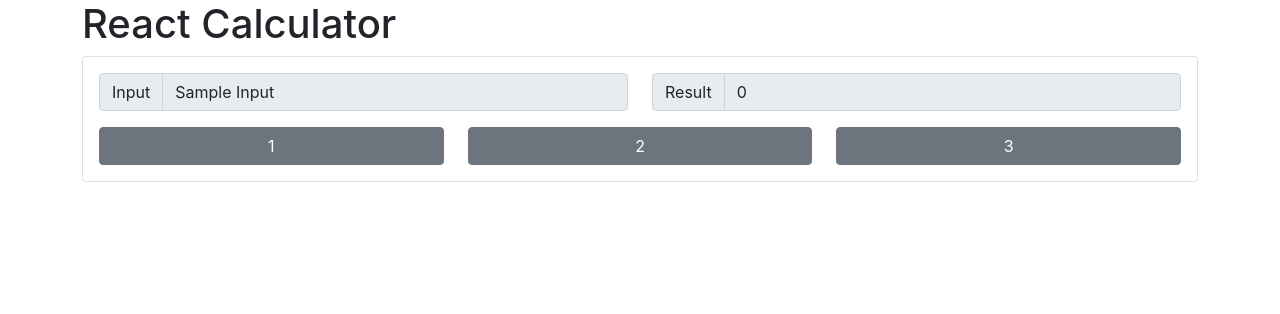
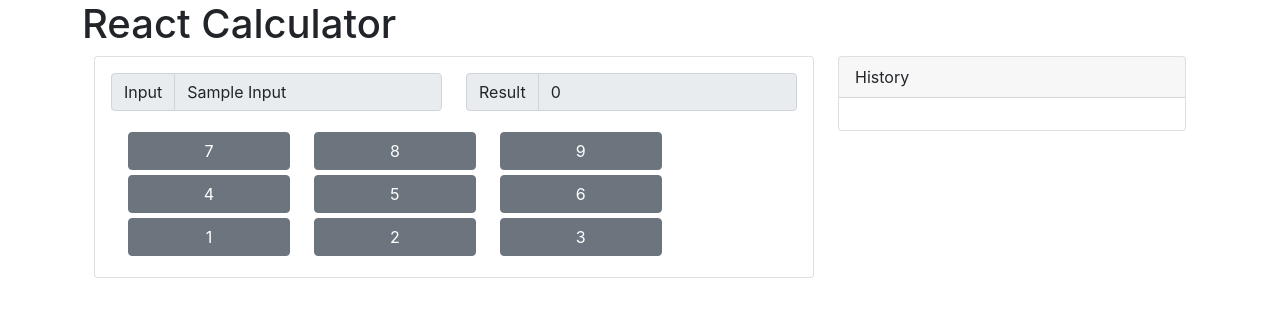
Before and after one commit to devnwang/React-Calculator, a React (Create React App) app: page / in a window 1280 px wide. Shown: the top 314 px of the page. Built offline with nearby package versions, Linux system fonts and the light colour scheme.

Commit message:
render majority of the number buttons and allocate space for operation buttons and calc. history

```diff
--- a/src/components/Main.js
+++ b/src/components/Main.js
@@ -7,21 +7,60 @@ const Main = () => {
     const [display, setDisplay] = useState("Sample Input");
     const [result, setResult] = useState(0);
 
+    const numbers = [
+        {
+            rowNum: 1,
+            values: [7, 8, 9]
+        },
+        {
+            rowNum: 2,
+            values: [4, 5, 6]
+        },
+        {
+            rowNum: 3,
+            values: [1, 2, 3]
+        }
+    ];
+
+    // Renders number buttons 1-9
+    const numBtns = numbers.map( function(row) {
+        let numValues = row.values;
+
+        // Creates the numbered buttons within a row
+        let rowNums = numValues.map((col) =>
+            <div className="col" key={ "col" + col}>
+                <NumBtn classname="btn btn-secondary" style={{width: '100%'}} value={col} display={display} setDisplay={setDisplay} />
+            </div>
+        )
+
+        // Returns a single row of numbers
         return (
-        <div className="card">
-            <div className="card-body" >
+            <div className="row" key={ "row" + row.rowNum } style={{margin: '5px' }}>
+                { rowNums }
+            </div>
+        )
+    })
+
+
+    return (
+        <div className="container" key="app">
+            <div className="row" key="appPos">
+                {/* Main Calculator (buttons and display) */}
+                <div className="col col-md-8" key="leftAppArea">
+                    <div className="card" key="mainCalc">
+                        <div className="card-body" key="mainBody" >
                             {/* Input/Result display */}
-                <div className="row">
-                    <div className="col">
-                        <CalculatorDisplay label="Input" value={ display } />
+                            <div className="row" key="displayRow">
+                                <div className="col" key="inputDisplayDiv">
+                                    <CalculatorDisplay label="Input" value={ display } propsKey="inpDisplay" />
                                 </div>
 
-                    <div className="col">
-                        <CalculatorDisplay label="Result" value = { result } />
+                                <div className="col" key="resultDisplayDiv">
+                                    <CalculatorDisplay label="Result" value = { result } propsKey="resDisplay" />
                                 </div>
                             </div>
                             {/* Button Inputs */}
-                <div className="row">
+                            {/* <div className="row">
                                 <div className="col">
                                     <NumBtn classname="btn btn-secondary" style={{width: '100%'}} value={1} display={display} setDisplay={setDisplay} />
                                 </div>
@@ -31,9 +70,35 @@ const Main = () => {
                                 <div className="col">
                                     <NumBtn classname="btn btn-secondary" style={{width: '100%'}} value={3} display={display} setDisplay={setDisplay} />
                                 </div>
+                            </div> */}
+                            <div className="row" key="inputBtns">
+                                {/* Number buttons */}
+                                <div className="col-md-10" key="valueInputs">
+                                    { numBtns }
+                                </div>
+                                {/* Operation buttons */}
+                                <div className="col-md-2" key="operationInputs">
+                                    { /* Buttons for the operations */}
                                 </div>
                             </div>
                         </div>
+                    </div>
+                </div>
+
+                {/* Calculation History */}
+                <div className="col-md-4" key="rightAppArea">
+                    <div className="card" key="history">
+                        <div className="card-header" key="historyHeader">
+                            History
+                        </div>
+                        <div className="card-body" key="historyBody">
+                            {/* History content */}
+                        </div>
+                    </div>
+                </div>
+            </div>
+        </div>
+
     );
 };
 
```
Lines whose indentation alone changed are shown as unchanged.
